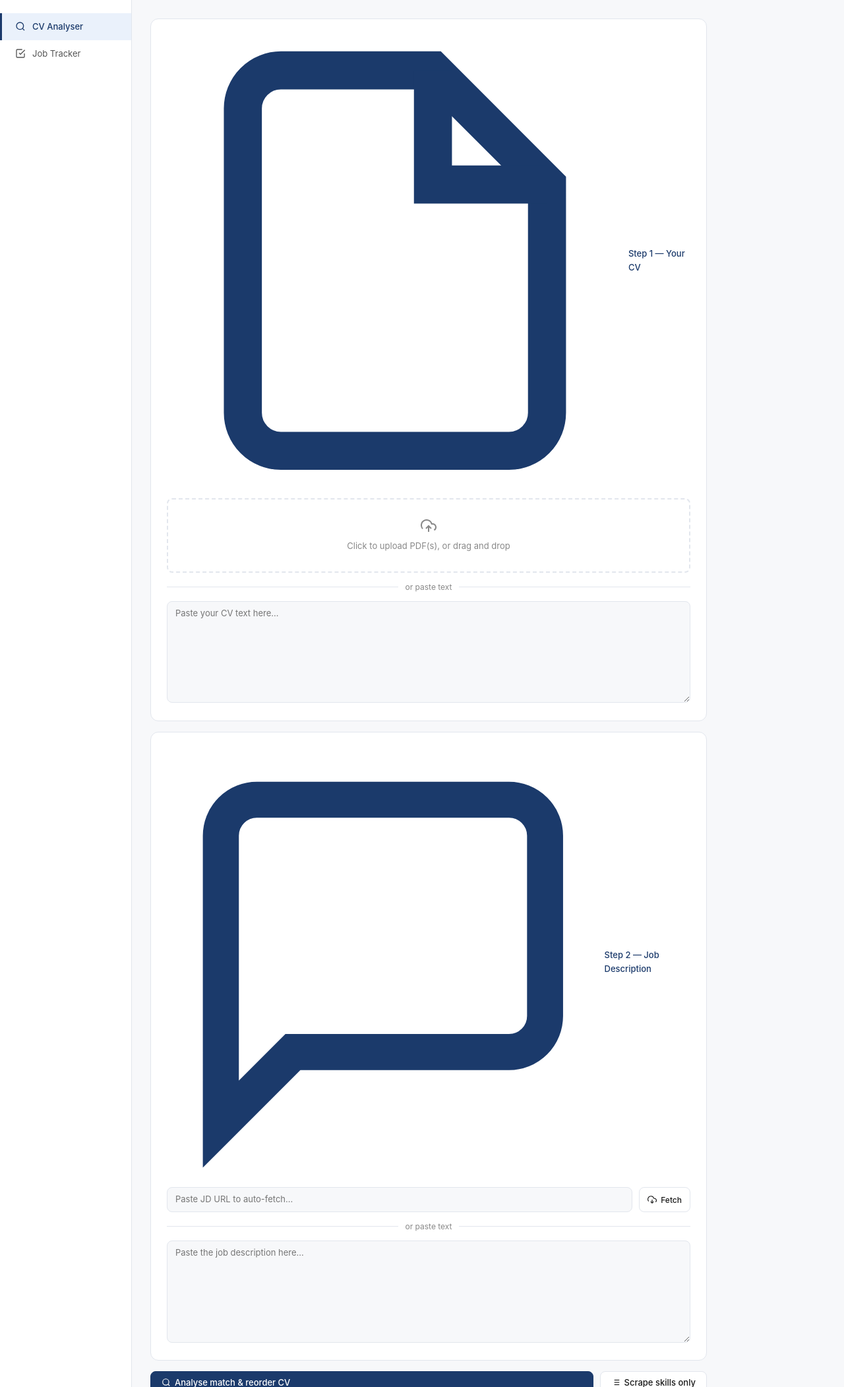
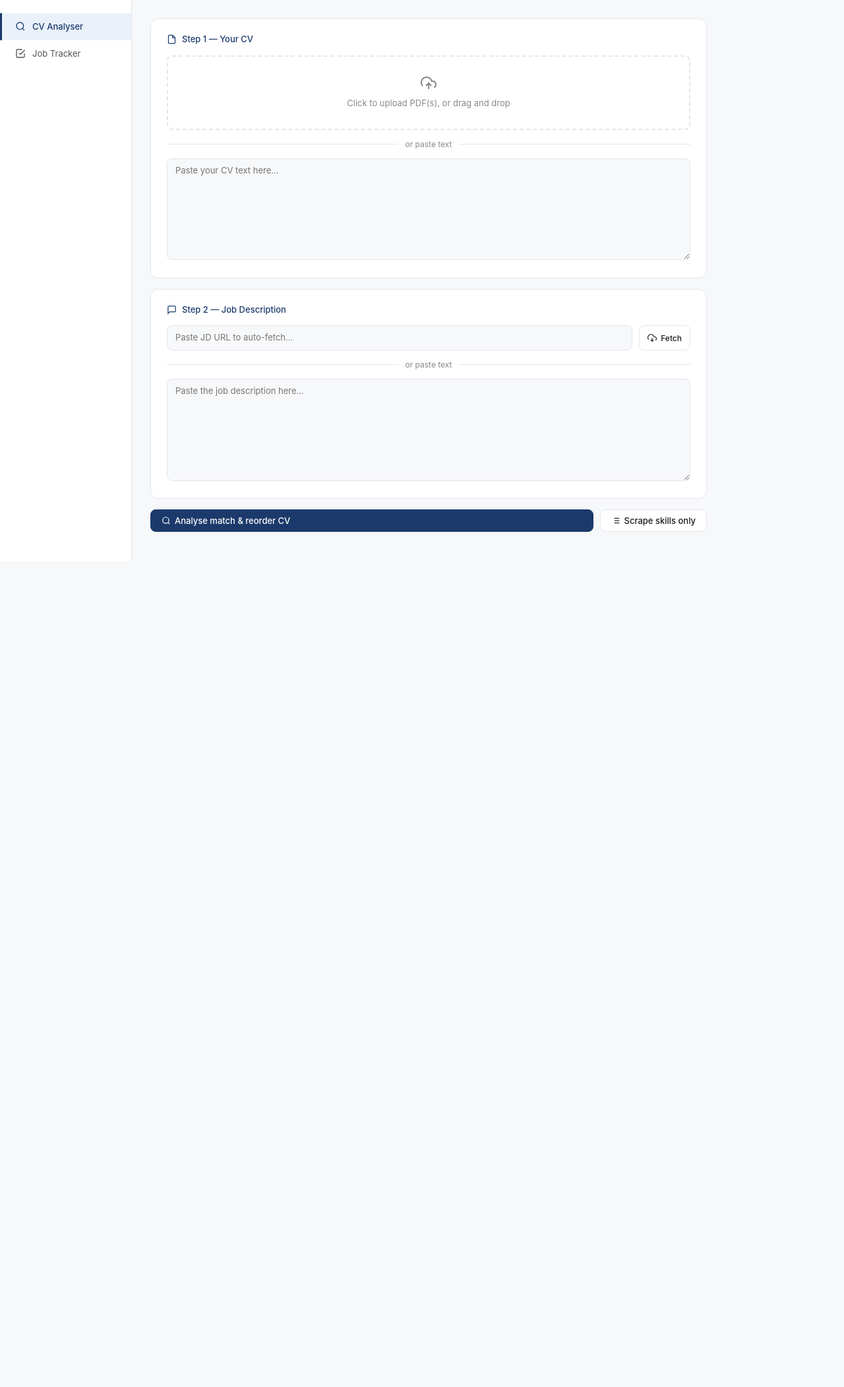
Before and after one commit to Michael-Fehle-PM/resume_analyzer, a FastAPI app: page / in a window 1280 px wide. Shown: the part 52-2154 px from the top of the page at 66% size. After the commit the page ends 902 px from the top, so only its background shows below. Run offline with FastAPI, Linux system fonts and the light colour scheme; some libraries are stand-ins or nearby versions.

Commit message:
Add files via upload

```diff
--- a/frontend/templates/index.html
+++ b/frontend/templates/index.html
@@ -36,6 +36,7 @@
   /* Cards */
   .card { background: var(--surface); border: 1px solid var(--border); border-radius: var(--radius-lg); padding: 20px 24px; margin-bottom: 16px; }
   .card-title { font-size: 13px; font-weight: 500; color: var(--navy); margin-bottom: 14px; display: flex; align-items: center; gap: 8px; }
+.card-title svg { width: 15px; height: 15px; flex-shrink: 0; }
 
   /* Form elements */
   label.field-label { display: block; font-size: 11px; font-weight: 600; color: var(--muted); text-transform: uppercase; letter-spacing: 0.05em; margin-bottom: 6px; }
```
